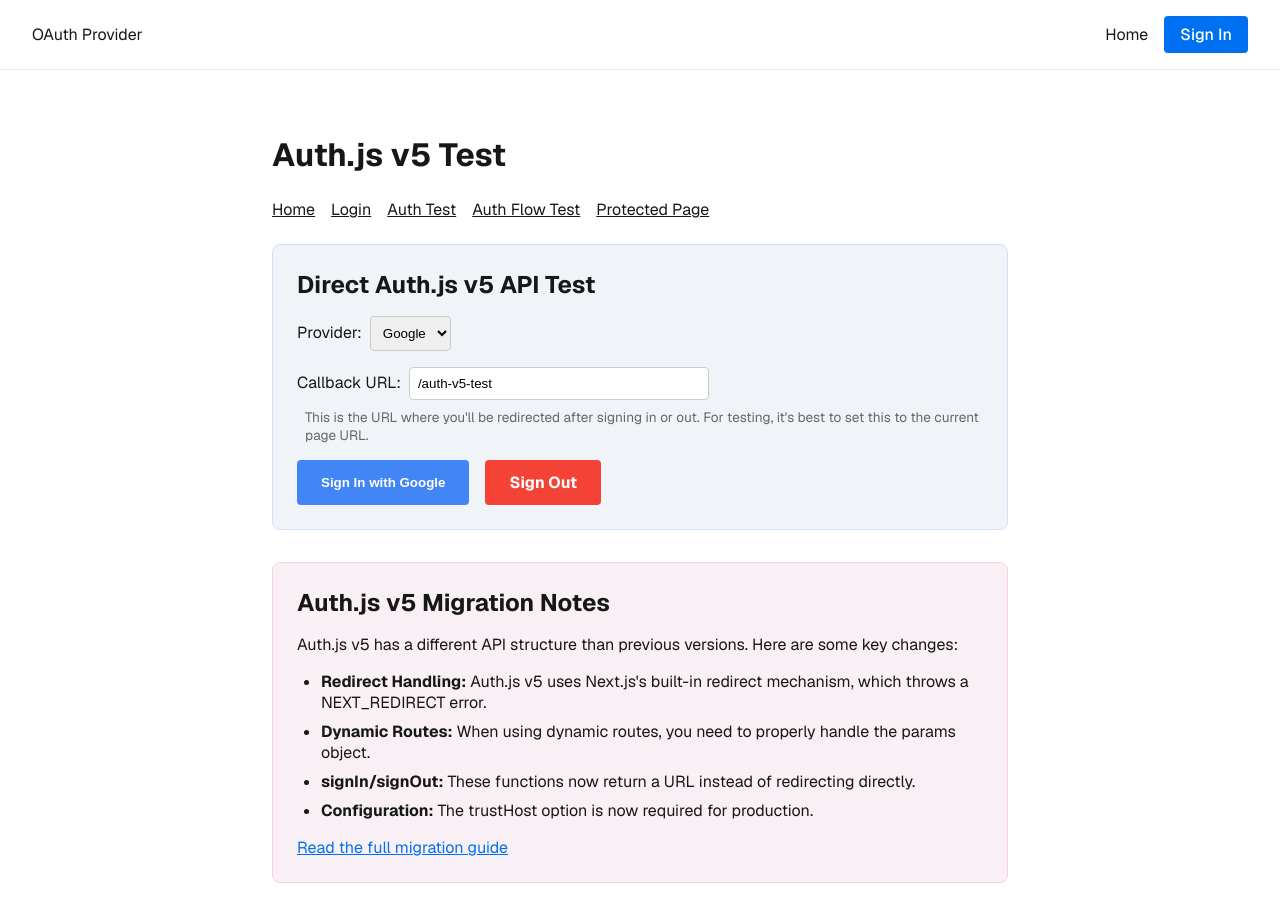
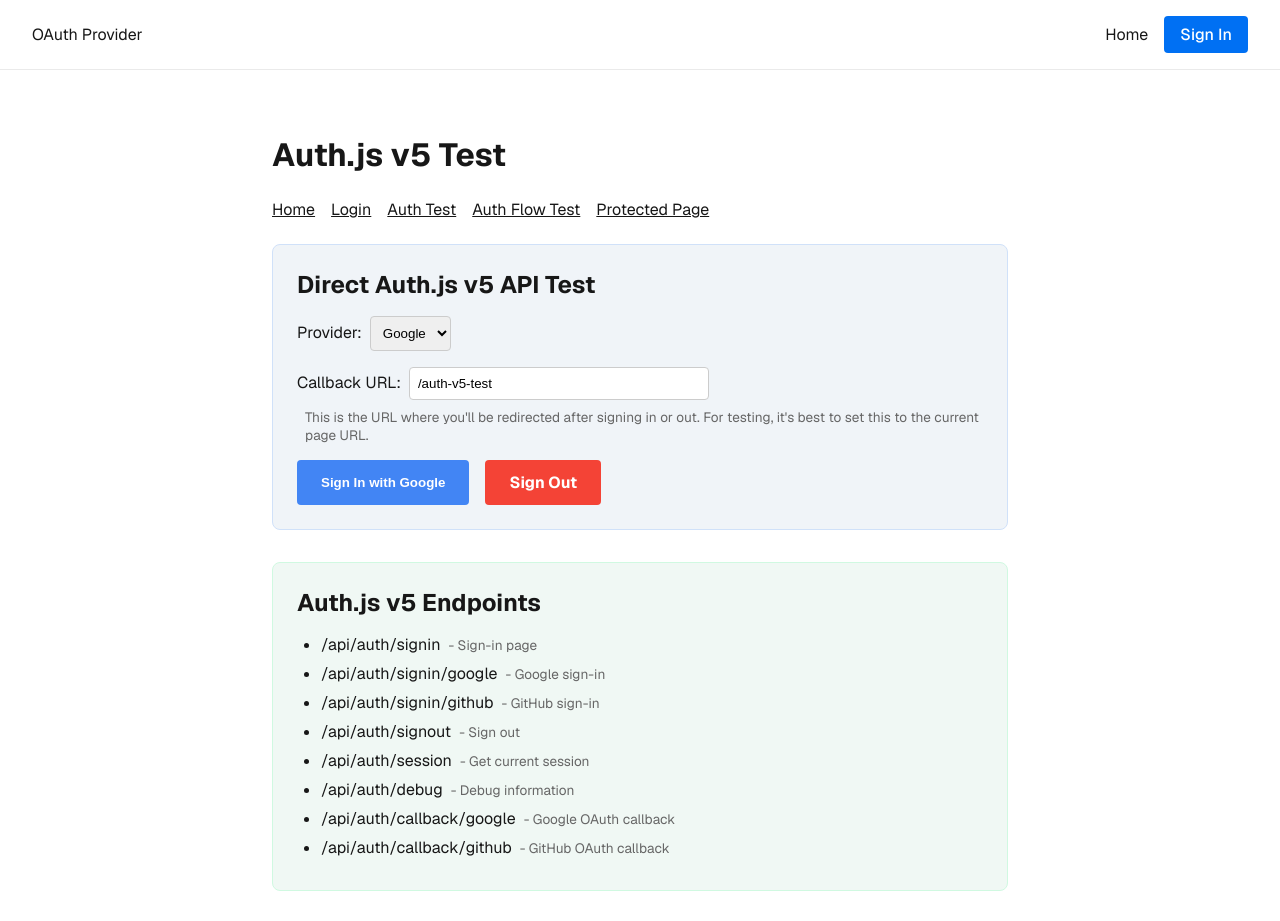
Before and after one commit to biyani701/vishal-portfolio, a Next.js app: page /auth-v5-test in a window 1280 px wide. Shown: the top 921 px of the page. Built offline with nearby package versions, Linux system fonts and the light colour scheme; no server answers.

Commit message:
Made changes and code looks to be working.

```diff
--- a/src/app/auth-v5-test/page.tsx
+++ b/src/app/auth-v5-test/page.tsx
@@ -120,6 +120,83 @@ export default function AuthV5TestPage() {
 
       <div style={{
         padding: '1.5rem',
+        backgroundColor: '#f0f8f4',
+        borderRadius: '0.5rem',
+        marginBottom: '2rem',
+        border: '1px solid #d0f9e1'
+      }}>
+        <h2 style={{ marginTop: 0, marginBottom: '1rem' }}>Auth.js v5 Endpoints</h2>
+
+        <ul style={{ paddingLeft: '1.5rem' }}>
+          <li style={{ marginBottom: '0.5rem' }}>
+            <a href="/api/auth/signin" target="_blank" rel="noopener noreferrer">
+              /api/auth/signin
+            </a>
+            <span style={{ marginLeft: '0.5rem', fontSize: '0.85rem', color: '#666' }}>
+              - Sign-in page
+            </span>
+          </li>
+          <li style={{ marginBottom: '0.5rem' }}>
+            <a href="/api/auth/signin/google" target="_blank" rel="noopener noreferrer">
+              /api/auth/signin/google
+            </a>
+            <span style={{ marginLeft: '0.5rem', fontSize: '0.85rem', color: '#666' }}>
+              - Google sign-in
+            </span>
+          </li>
+          <li style={{ marginBottom: '0.5rem' }}>
+            <a href="/api/auth/signin/github" target="_blank" rel="noopener noreferrer">
+              /api/auth/signin/github
+            </a>
+            <span style={{ marginLeft: '0.5rem', fontSize: '0.85rem', color: '#666' }}>
+              - GitHub sign-in
+            </span>
+          </li>
+          <li style={{ marginBottom: '0.5rem' }}>
+            <a href="/api/auth/signout" target="_blank" rel="noopener noreferrer">
+              /api/auth/signout
+            </a>
+            <span style={{ marginLeft: '0.5rem', fontSize: '0.85rem', color: '#666' }}>
+              - Sign out
+            </span>
+          </li>
+          <li style={{ marginBottom: '0.5rem' }}>
+            <a href="/api/auth/session" target="_blank" rel="noopener noreferrer">
+              /api/auth/session
+            </a>
+            <span style={{ marginLeft: '0.5rem', fontSize: '0.85rem', color: '#666' }}>
+              - Get current session
+            </span>
+          </li>
+          <li style={{ marginBottom: '0.5rem' }}>
+            <a href="/api/auth/debug" target="_blank" rel="noopener noreferrer">
+              /api/auth/debug
+            </a>
+            <span style={{ marginLeft: '0.5rem', fontSize: '0.85rem', color: '#666' }}>
+              - Debug information
+            </span>
+          </li>
+          <li style={{ marginBottom: '0.5rem' }}>
+            <a href="/api/auth/callback/google" target="_blank" rel="noopener noreferrer">
+              /api/auth/callback/google
+            </a>
+            <span style={{ marginLeft: '0.5rem', fontSize: '0.85rem', color: '#666' }}>
+              - Google OAuth callback
+            </span>
+          </li>
+          <li style={{ marginBottom: '0.5rem' }}>
+            <a href="/api/auth/callback/github" target="_blank" rel="noopener noreferrer">
+              /api/auth/callback/github
+            </a>
+            <span style={{ marginLeft: '0.5rem', fontSize: '0.85rem', color: '#666' }}>
+              - GitHub OAuth callback
+            </span>
+          </li>
+        </ul>
+      </div>
+
+      <div style={{
+        padding: '1.5rem',
         backgroundColor: '#f8f0f4',
         borderRadius: '0.5rem',
         border: '1px solid #f9d0e1'
--- a/src/auth.config.ts
+++ b/src/auth.config.ts
@@ -17,7 +17,7 @@ export const authConfig: NextAuthConfig = {
     signIn: "/login",
     error: "/auth-error",
   },
-  debug: true,
+  debug: process.env.NODE_ENV === 'development',
   trustHost: true,
   callbacks: {
     authorized({ auth, request: { nextUrl } }) {
--- a/src/auth.ts
+++ b/src/auth.ts
@@ -25,7 +25,7 @@ export const {
   ...authConfig,
   session: { strategy: "jwt" },
   secret: process.env.AUTH_SECRET,
-  debug: true, // Force debug mode on
+  debug: process.env.NODE_ENV === 'development', // Enable debug mode only in development
   cookies: {
     sessionToken: {
       name: `next-auth.session-token`,
```
Also changed, not shown: public/runtime-config.js (added, +30 -0 lines), src/config.js (added, +46 -0 lines), src/setupProxy.js (added, +93 -0 lines).
